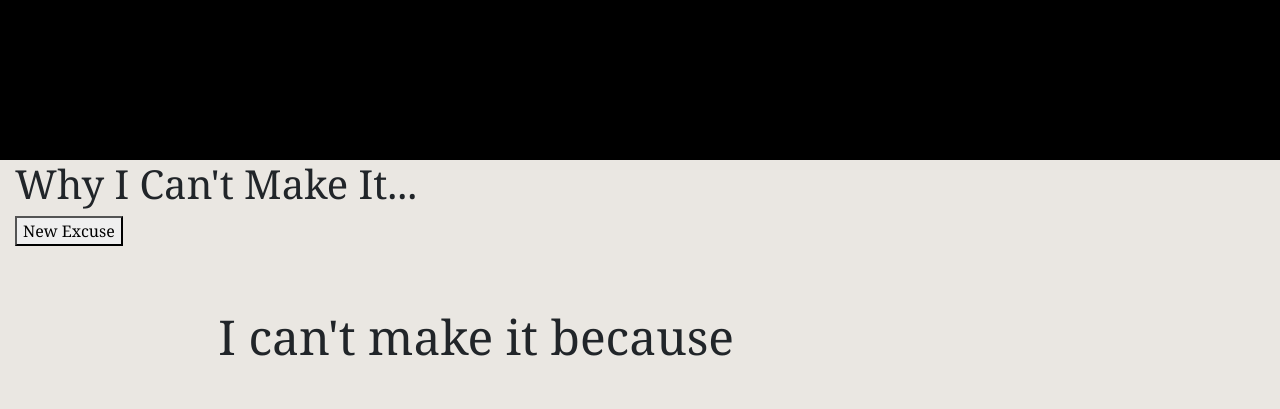
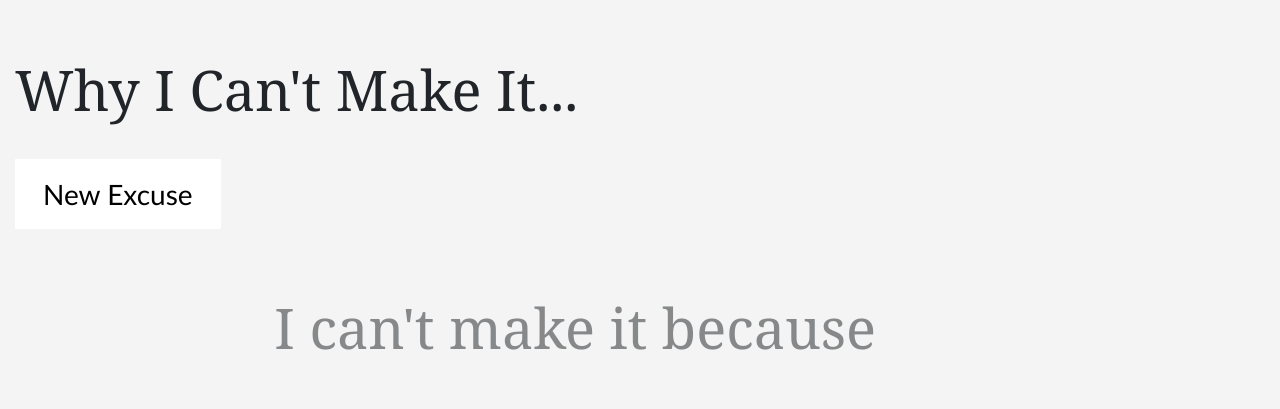
Before and after one commit to snixer724/excuse, a plain HTML site: page index.html in a window 1280 px wide. Drawn offline with nearby package versions, Linux system fonts and the light colour scheme.

Commit message:
makeover

```diff
--- a/css/main.css
+++ b/css/main.css
@@ -1,22 +1,64 @@
 body {
   font-family: Georgia, "Times New Roman", serif;
-  background-color: #eae7e2;
+  background-color: #F4F4F4;
 }
 
 .container-fluid {
-  border-top: 10em solid #000;
+  !border-top: 8em solid #FEBA31;
+}
+
+.header {
+  text-align: center;
+  background-color: #FEBA31;
+  padding: 2em 0;
+  color: #000;
+
+}
+
+h1 {
+  font-size: 2em;
+  margin-top: 1em;
 }
 
 p {
-  font-size: 3em;
+  font-size: 2em;
   display: inline-block;
+  color: #86888A;
+  margin-left: 1em;
+  margin-right: 1em;
+  margin-top: 1em;
 }
 
-.random-text {
-  font-size: 2em;
+.random-text-1 {
+  color: #00254F;
+}
+
+.random-text-2 {
+  color: #00397B
+}
+
+.random-text-3 {
+  color: #004DA5
+}
+
+@media (min-width: 48em) {
+
+  body {
+    font-size: 175%;
+  }
+}
+
+button {
+  background-color: #fff;
+  color: #000;
+  margin-top: 1em;
+  font-family: "Trebuchet MS", Arial, Verdana, Tahoma, sans-serif;
+  padding: .5em 1em;
+  border: 0;
+
 }
 
 button:active {
-  background-color: #5574DB;
-  color: #DB5555;
+  background-color: #F4F4F4;
+  color: #000;
 }
```
